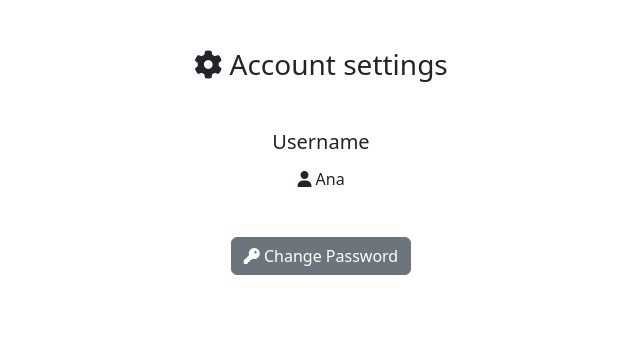
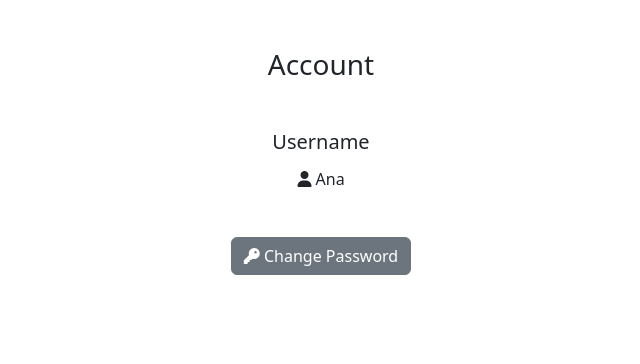
Before and after one commit to aifontao/TralvelPlanner, a Flask app: page /account in a window 1280 px wide. Shown: the part 56-420 px from the top of the page, without its empty margins (319-959 px from the left). Run offline with Flask 3, Linux system fonts and the light colour scheme; a user stored in the database is signed in; some libraries are stand-ins or nearby versions.

Commit message:
Removed fa-gear image

```diff
--- a/templates/account.html
+++ b/templates/account.html
@@ -5,7 +5,7 @@
 {% endblock %}
 
 {% block main %}
-    <h3 class="m-5"><i class="fa-solid fa-gear"></i> Account settings</h3>
+    <h3 class="m-5">Account</h3>
 
     <h5 class="mb-3">Username</h5>
     {% for account in account%}
```
Also changed, not shown: travel.db, 1 other file.
